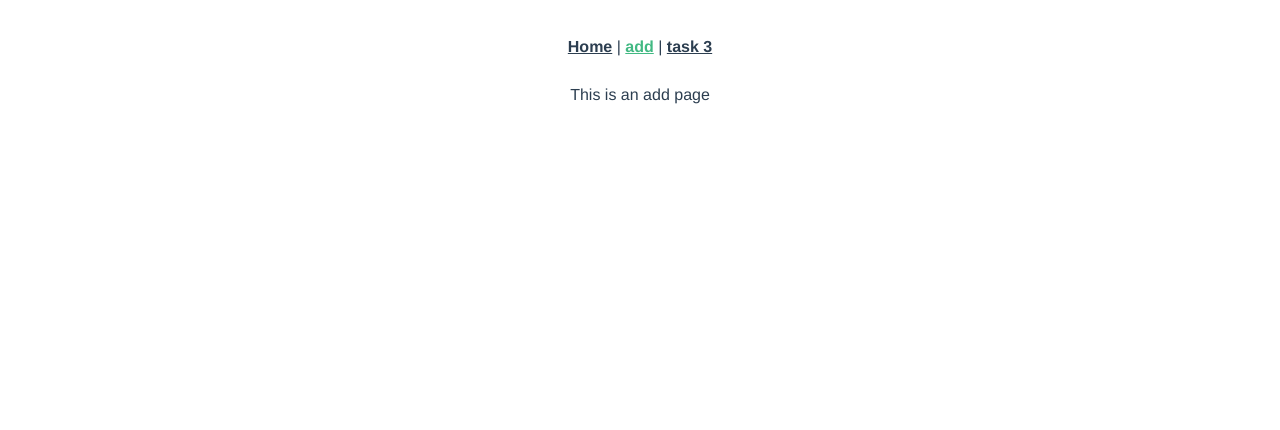
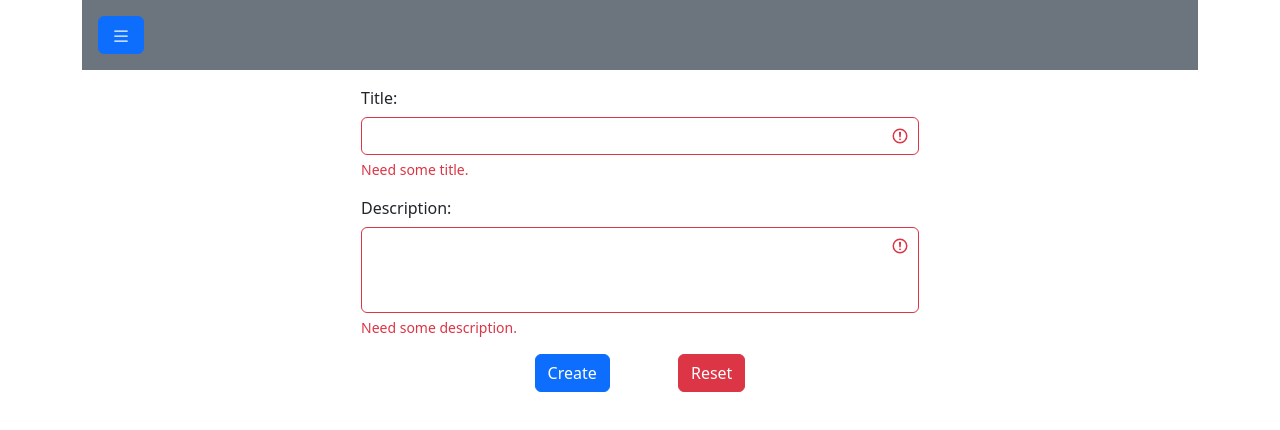
Before and after one commit to Alexkon30/VueTaskManager, a Vue app: page /add in a window 1280 px wide. Shown: the top 430 px of the page. Built offline with nearby package versions, Linux system fonts and the light colour scheme.

Commit message:
add create task from

```diff
--- a/package.json
+++ b/package.json
@@ -11,7 +11,7 @@
     "bootstrap": "^5.3.0",
     "bootstrap-vue": "^2.23.1",
     "core-js": "^3.8.3",
-    "vue": "^2.7.14",
+    "vue": "^2.6.14",
     "vue-router": "^3.5.1",
     "vuex": "^3.6.2"
   },
@@ -27,7 +27,9 @@
     "eslint-config-prettier": "^8.3.0",
     "eslint-plugin-prettier": "^4.0.0",
     "eslint-plugin-vue": "^8.0.3",
+    "node-sass": "^9.0.0",
     "prettier": "^2.4.1",
+    "sass-loader": "^13.3.2",
     "vue-template-compiler": "^2.6.14"
   }
 }
--- a/public/index.html
+++ b/public/index.html
@@ -3,7 +3,7 @@
   <head>
     <meta charset="utf-8">
     <meta http-equiv="X-UA-Compatible" content="IE=edge">
-    <meta name="viewport" content="width=device-width,initial-scale=1.0">
+    <meta name="viewport" content="width=device-width, initial-scale=1, shrink-to-fit=no">
     <link rel="icon" href="<%= BASE_URL %>favicon.ico">
     <title><%= htmlWebpackPlugin.options.title %></title>
   </head>
--- a/src/App.vue
+++ b/src/App.vue
@@ -1,33 +1,10 @@
+<script setup>
+import Sidebar from './components/SideBar.vue'
+</script>
+
 <template>
-  <div id="app">
-    <nav>
-      <router-link to="/">Home</router-link> |
-      <router-link to="/add">add</router-link> |
-      <router-link to="/task/3">task 3</router-link>
-    </nav>
+  <b-container>
+    <Sidebar />
     <router-view />
-  </div>
+  </b-container>
 </template>
-
-<style>
-#app {
-  font-family: Avenir, Helvetica, Arial, sans-serif;
-  -webkit-font-smoothing: antialiased;
-  -moz-osx-font-smoothing: grayscale;
-  text-align: center;
-  color: #2c3e50;
-}
-
-nav {
-  padding: 30px;
-}
-
-nav a {
-  font-weight: bold;
-  color: #2c3e50;
-}
-
-nav a.router-link-exact-active {
-  color: #42b983;
-}
-</style>
--- /dev/null
+++ b/src/components/CreateForm.vue
@@ -0,0 +1,100 @@
+<script setup>
+import { computed, ref } from 'vue'
+
+const form = ref({
+  title: '',
+  description: '',
+})
+
+const onReset = (event) => {
+  event.preventDefault()
+  form.value.title = ''
+  form.value.description = ''
+}
+
+const onSubmit = (event) => {
+  event.preventDefault()
+  //create new task
+}
+
+const invalidTitle = computed(() => {
+  if (form.value.title.length > 0) {
+    return 'Enter at least 4 characters.'
+  }
+  return 'Need some title.'
+})
+
+const invalidDescription = computed(() => {
+  if (form.value.description.length > 0) {
+    return 'Enter at least 15 characters.'
+  }
+  return 'Need some description.'
+})
+
+const titleState = computed(() => {
+  return form.value.title.length >= 4
+})
+
+const descriptionState = computed(() => {
+  return form.value.description.length >= 15
+})
+</script>
+
+<template>
+  <div>
+    <b-form
+      @submit="onSubmit"
+      @reset="onReset"
+      class="d-flex flex-column align-items-center"
+    >
+      <b-form-group
+        id="fieldset-1"
+        label="Title:"
+        class="w-50 mb-3"
+        valid-feedback="Great title!"
+        :invalid-feedback="invalidTitle"
+        :state="titleState"
+      >
+        <b-form-input
+          id="input-1"
+          v-model="form.title"
+          :state="titleState"
+          required
+        ></b-form-input>
+      </b-form-group>
+      <b-form-group
+        label="Description:"
+        class="w-50"
+        valid-feedback="Great description!"
+        :invalid-feedback="invalidDescription"
+        :state="descriptionState"
+      >
+        <b-form-textarea
+          v-model="form.description"
+          required
+          rows="3"
+          max-rows="5"
+          :state="descriptionState"
+        ></b-form-textarea>
+      </b-form-group>
+      <div class="mt-3 d-flex justify-content-around buttons">
+        <b-button type="submit" variant="primary">Create</b-button>
+        <b-button type="reset" variant="danger">Reset</b-button>
+      </div>
+    </b-form>
+  </div>
+</template>
+
+<style>
+@media (max-width: 767.98px) {
+  .buttons {
+    width: 50%;
+  }
+}
+
+@media (min-width: 767.99px) {
+  .buttons {
+    width: 25%;
+  }
+}
+</style>
--- /dev/null
+++ b/src/components/Navigation.vue
@@ -0,0 +1,6 @@
+<template>
+  <b-nav vertical>
+    <b-nav-item><router-link to="/">Home</router-link></b-nav-item>
+    <b-nav-item><router-link to="/add">add</router-link></b-nav-item>
+  </b-nav>
+</template>
--- /dev/null
+++ b/src/components/SideBar.vue
@@ -0,0 +1,16 @@
+<script setup>
+import Navigation from './Navigation.vue'
+</script>
+
+<template>
+  <div class="mb-3">
+    <header class="header bg-secondary p-3">
+      <b-button v-b-toggle.sidebar-1 variant="primary">
+        <b-icon-list />
+      </b-button>
+    </header>
+    <b-sidebar id="sidebar-1" backdrop backdrop-variant="dark" no-header>
+      <Navigation />
+    </b-sidebar>
+  </div>
+</template>
--- a/src/views/CreateView.vue
+++ b/src/views/CreateView.vue
@@ -1,3 +1,7 @@
+<script setup>
+import CreateForm from '@/components/CreateForm.vue'
+</script>
+
 <template>
-  <div>This is an add page</div>
+  <CreateForm />
 </template>
--- a/src/views/HomeView.vue
+++ b/src/views/HomeView.vue
@@ -1,5 +1,3 @@
 <template>
   <div>home</div>
 </template>
-
-<script></script>
```
Also changed, not shown: src/components/HelloWorld.vue (deleted, +0 -15 lines), src/main.js (+24 -1 lines), .eslintrc.js, 1 other file (tests, documents, lock files or other folders).
